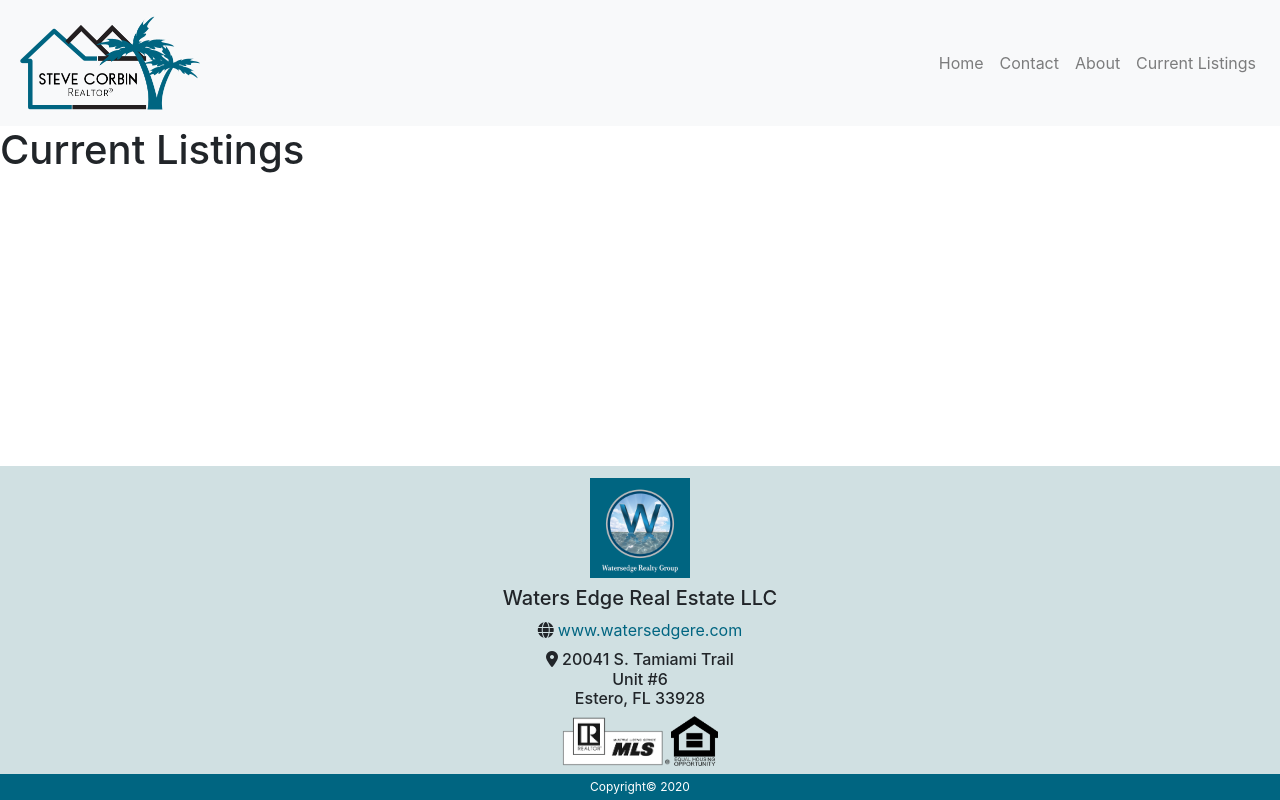
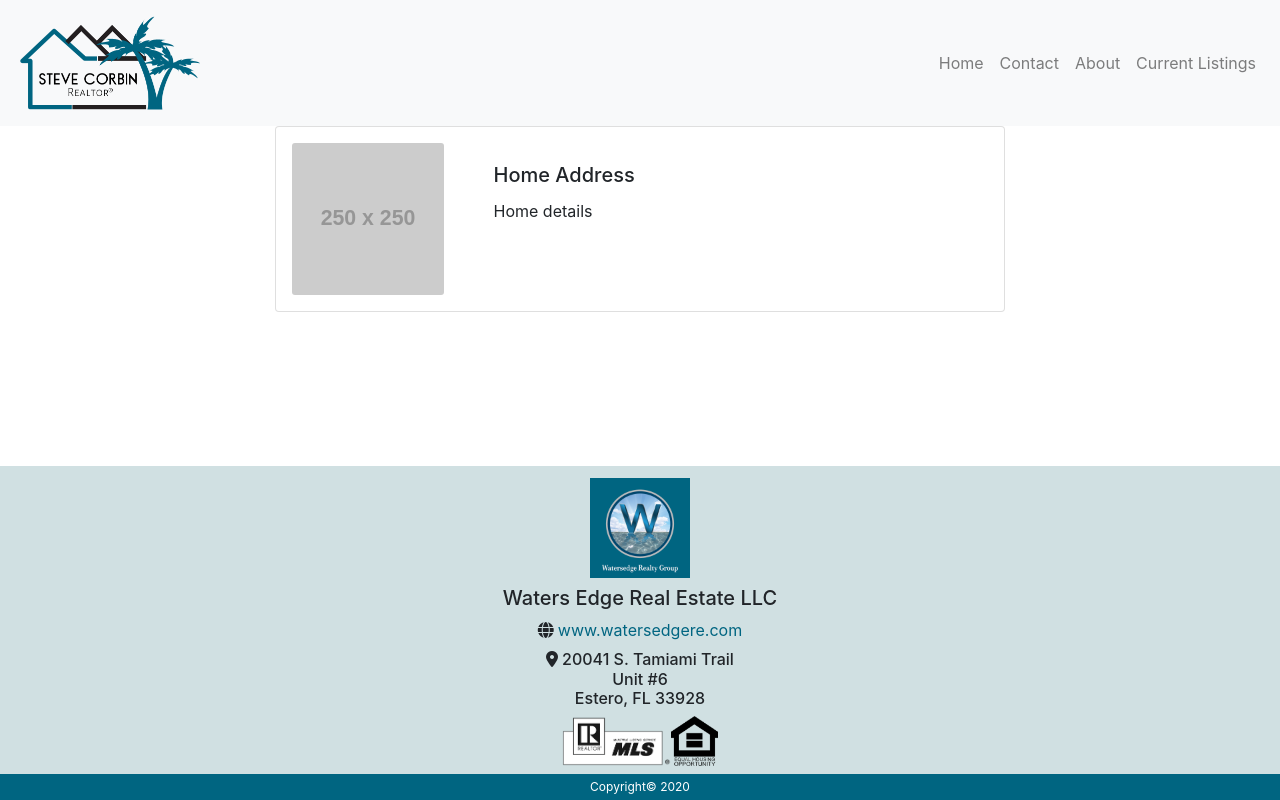
Before and after one commit to aimeecesler/steve-corbin-realtor, a React (Create React App) app: page /current-listings in a window 1280 px wide. Built offline with nearby package versions, Linux system fonts and the light colour scheme; the HTML template or start-up script is replaced by a standard one.

Commit message:
added basic card for listings

```diff
--- a/src/pages/CurrentListings/CurrentListings.jsx
+++ b/src/pages/CurrentListings/CurrentListings.jsx
@@ -1,10 +1,37 @@
 import React from "react";
+import Col from "react-bootstrap/Col";
+import Row from "react-bootstrap/Row";
+import Card from "react-bootstrap/Card";
+import Container from "react-bootstrap/Container";
+import Button from "react-bootstrap/Button";
 
 const CurrentListings = () => {
   return (
-    <div>
-      <h1>Current Listings</h1>
-    </div>
+    <Container>
+      <Row>
+        <Col sm={2}></Col>
+        <Col sm={8}>
+          <Card className="p-3">
+            <Row>
+              <Col sm={3}>
+                <Card.Img
+                  alt="cover photo"
+                  src="https://via.placeholder.com/250x250"
+                />
+              </Col>
+              <Col sm={9}>
+                <Card.Body>
+                  <Card.Title>Home Address</Card.Title>
+                  <Card.Text>
+                    Home details
+                  </Card.Text>
+                </Card.Body>
+              </Col>
+            </Row>
+          </Card>
+        </Col>
+      </Row>
+    </Container>
   );
 };
 
```
